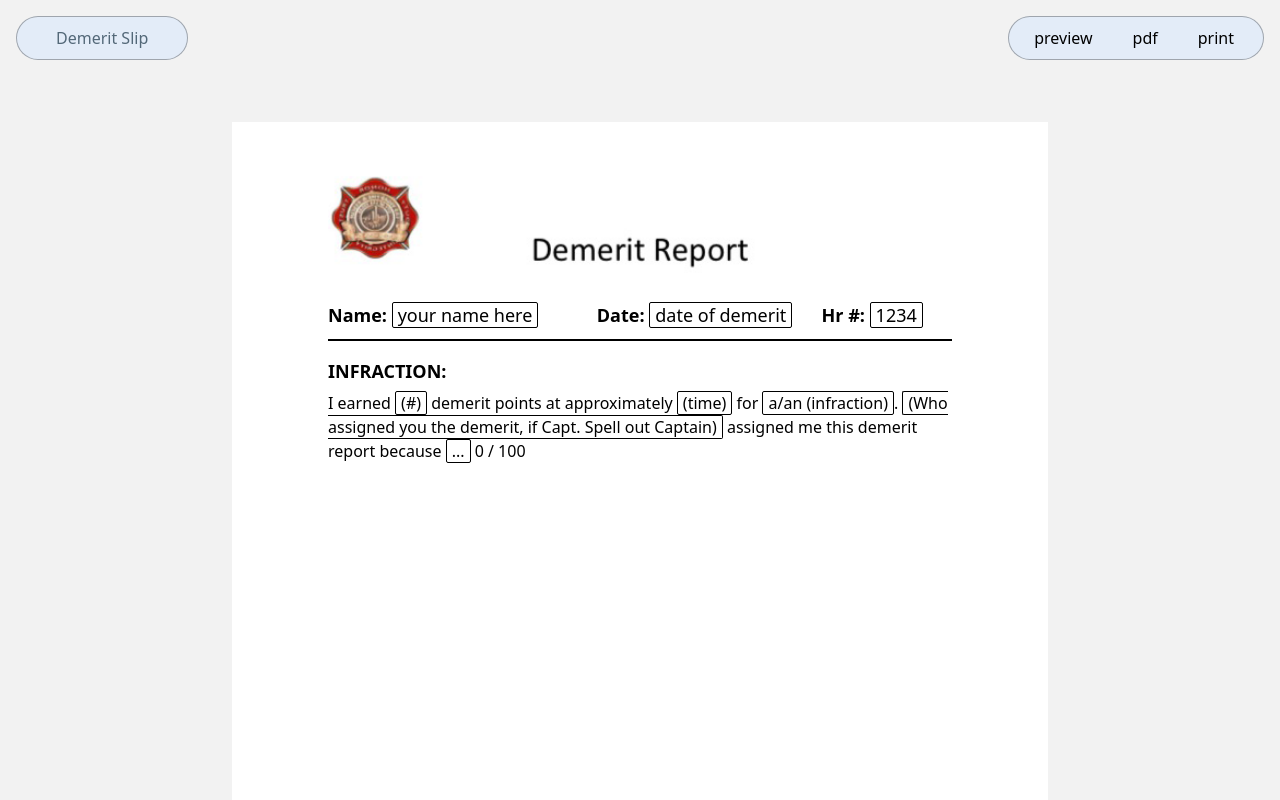
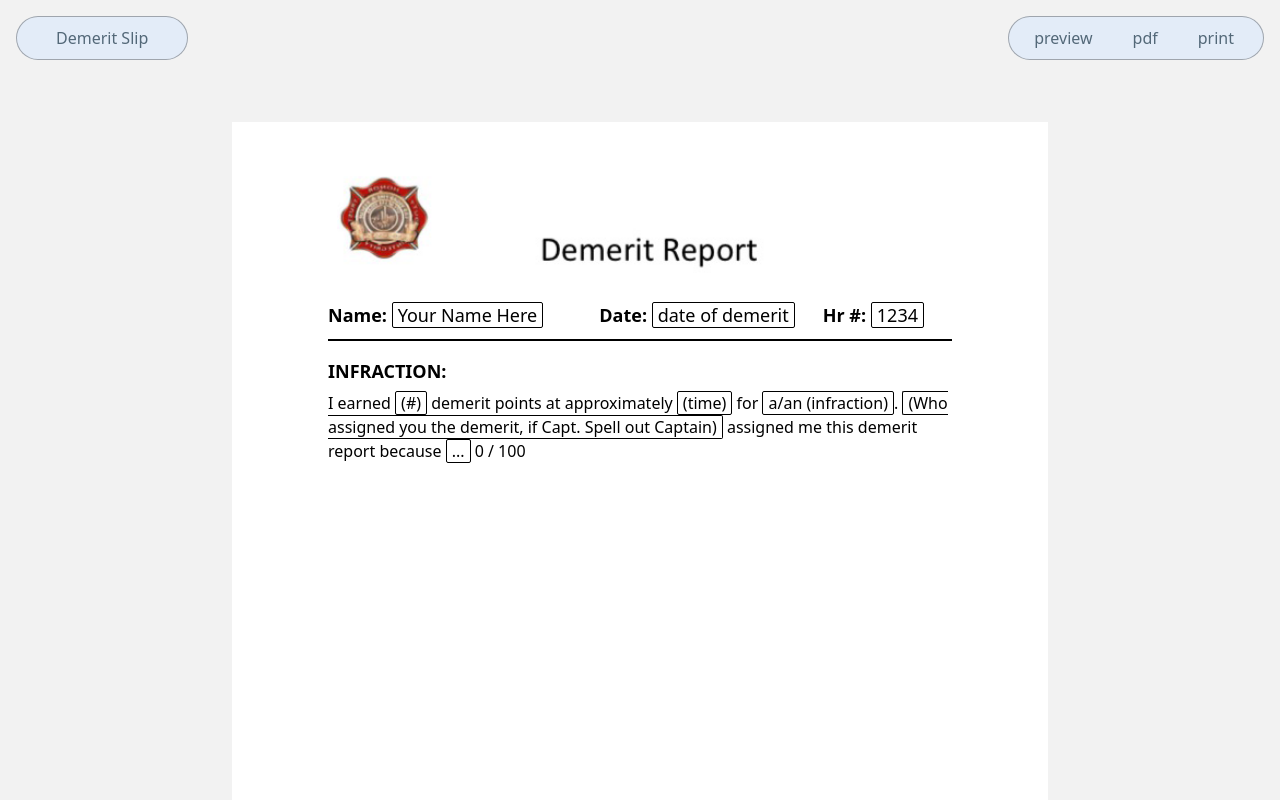
Before and after one commit to KennyWeeks/demerit, a SvelteKit app: page / in a window 1280 px wide. Built offline with nearby package versions, Linux system fonts and the light colour scheme.

Commit message:
Added some formatting for the numbers.

```diff
--- a/src/routes/+page.svelte
+++ b/src/routes/+page.svelte
@@ -52,6 +52,9 @@
             console.log("Can't leave this empty");
             e.target.innerHTML = defaultText[e.target.getAttribute("data-name")];
             outputText[e.target.getAttribute("data-name")] = defaultText[e.target.getAttribute("data-name")];
+            if(e.target.getAttribute("data-name") == 'elipsis') {
+                wordCount = 0;
+            }
         } else {
             let attr : string = e.target.getAttribute("data-name");
             outputText[attr] = e.target.innerText;
@@ -65,9 +68,16 @@
 
     const typeCheck = (e : any) => {
         let target = e as HTMLElement;
-        let example : string[] = e.target.innerText.split(/\s+/);
-        example = example.filter(word => word != '');
-        wordCount = example.length;
+        if(wordCount != 100) {
+            if(e.keyCode == 8) {
+                console.log(e.target.innerText.split(/\s+/));
+            }
+            let example : string[] = e.target.innerText.split(/\s+/);
+            example = example.filter(word => word != '');
+            wordCount = example.length;
+        } else {
+            e.preventDefault();
+        }
     }
 
     let cont : boolean = true;
@@ -98,9 +108,36 @@
 
     }
 
+    let keyCombo : boolean = false;
+
+    //This will be some keypress formatting for the different parts of the contendible data
+    const numberFormat = (e: any) => {
+        if(e.keyCode == 224 || e.keyCode == 17) {
+            keyCombo = true;
+        }
+
+        if(keyCombo) {
+            if(e.keyCode != 65) {
+                e.preventDefault;
+            }
+        } else {
+            if((e.keyCode < 48 || e.keyCode > 57) && e.keyCode != 8) {
+                e.preventDefault();
+            }
+        }
+    }
+
+    const checkBackSpace = (e:any) => {
+       if(e.innerText.length == 0) {
+        wordCount = 0;
+       }
+    }
+
     let lightModeTrigger : string = "right-[2.5px]";
     let lightDark : string = "bg-white text-black";
 
+
+    //Reactive Styling
     $: {
         if(windowWidth >= 500) {
             lightDark = "bg-white text-black";
@@ -201,7 +238,7 @@
 
     <div class="float-right clear-left inline-block menu:hidden">
         {#each ["preview", "pdf", "print"] as button, i}
-        <button on:click={()=>{eval(button + "()")}} class="px-4 {i == 0 ? 'mr-1' : ""} {i == 3 ? "ml-1" : ""} {i != 0 && i != 3 ? 'mx-1' : ""} py-1 rounded-3xl hover:bg-blue-900 hover:text-white">{button}</button>
+        <button  on:click={()=>{eval(button + "()")}} class="px-4 {i == 0 ? 'mr-1' : ""} {i == 3 ? "ml-1" : ""} {i != 0 && i != 3 ? 'mx-1' : ""} py-1 rounded-3xl text-blue-900 hover:bg-blue-900 hover:text-blue-1000">{button}</button>
         {/each}
     </div>
 
@@ -226,7 +263,7 @@
     <div class="w-[856px] h-[1096px] mt-[500px] paper:mt-[0px] paper:h-auto flex items-center justify-center relative">
         <div  class="w-[816px] h-[1056px] paper:w-[100vw] paper:h-[100vh] {lightDark}">
 
-            <img src="demerit_logo.png" width={816 - (96*2)} class="ml-[96px] mt-[52px] paper:hidden" alt="demerit_title"/>
+            <img src="demerit_logo.png" width={816 - (96*2)} class="ml-[105px] mt-[52px] paper:hidden" alt="demerit_title"/>
 
             <div class="w-100 paper:w-auto paper:ml-[10%] paper:inline-block h-auto py-[10px] mx-[96px] paper:mx-auto mb-4 mt-[1em] paper:mt-[5em] border-b-2 border-{color} flex flex-row justify-content no-wrap">
 
@@ -234,7 +271,15 @@
                 ["text-lg grow-[1]", "Date: ", "date of demerit", "date"],
                 ["text-lg grow-[1]", "Hr #: ", "1234", "hr"]] as data, i}
 
-                    <div class={data[0]}><span class="font-bold">{data[1]}</span> <span on:focus={(e)=>{clearText(e)}} on:blur={(e)=>{blurCheck(e);}} data-name={data[3]} class="{contSymbol}" contenteditable={cont}>{data[2]}</span></div>
+                    <div class={data[0]}><span class="font-bold">{data[1]}</span> <span
+                            role="contentinfo"
+                            on:keydown={(e)=>{
+                                if(i == 2) {
+                                    numberFormat(e);
+                                }
+                            }} on:keyup={(e)=>{
+                                keyCombo = false;
+                            }} on:focus={(e)=>{clearText(e)}} on:blur={(e)=>{blurCheck(e);}} data-name={data[3]} class="{contSymbol} {i == 0 ? "capitalize" : ""}" contenteditable={cont}>{data[2]}</span></div>
 
                 {/each}
             </div>
@@ -242,13 +287,21 @@
             <h3 class="ml-[96px] paper:ml-[10%] text-lg font-bold uppercase mb-1.5">Infraction: </h3>
 
             <p class="mx-[96px] paper:w-[80%] paper:mx-auto">I earned
-                <span data-name="#" on:focus={(e)=>{clearText(e)}} on:blur={(e)=>{blurCheck(e);}} class={contSymbol} contenteditable={cont}>(#)</span>
+                <span role="contentinfo" data-name="#" on:focus={(e)=>{clearText(e)}} on:blur={(e)=>{blurCheck(e);}} class={contSymbol} contenteditable={cont} on:keydown={(e)=>{
+                    numberFormat(e);
+                }} on:keyup={(e)=>{
+                    keyCombo = false;
+                }}>(#)</span>
                 demerit points at approximately
                 <span data-name="time" on:focus={(e)=>{clearText(e)}} on:blur={(e)=>{blurCheck(e);}} class={contSymbol} contenteditable={cont}>(time)</span>
                 for <span data-name="a/an" on:focus={(e)=>{clearText(e)}} on:blur={(e)=>{blurCheck(e);}} class={contSymbol} contenteditable={cont}>a/an (infraction)</span>.
                 <span data-name="who" class={contSymbol} on:focus={(e)=>{clearText(e)}} on:blur={(e)=>{blurCheck(e);}} contenteditable={cont}>(Who assigned you the demerit, if Capt. Spell out Captain)</span>
                 assigned me this demerit report because
-                <span role="textbox" tabindex="-1" data-name="elipsis" class={contSymbol} contenteditable={cont} on:focus={(e)=>{clearText(e)}} on:blur={(e)=>{blurCheck(e);}} on:keydown={(e)=>{typeCheck(e)}}>...</span>
+                <span role="textbox" tabindex="-1" data-name="elipsis" class={contSymbol} contenteditable={cont} on:focus={(e)=>{clearText(e)}} on:blur={(e)=>{blurCheck(e);}} on:keydown={(e)=>{typeCheck(e)}} on:keyup={(e)=>{
+                    if(e.keyCode == 8) {
+                        checkBackSpace(e.target);
+                    }
+                }}>...</span>
                 <span>{#if cont} {wordCount} / 100 {/if}</span>
             </p>
 
```
